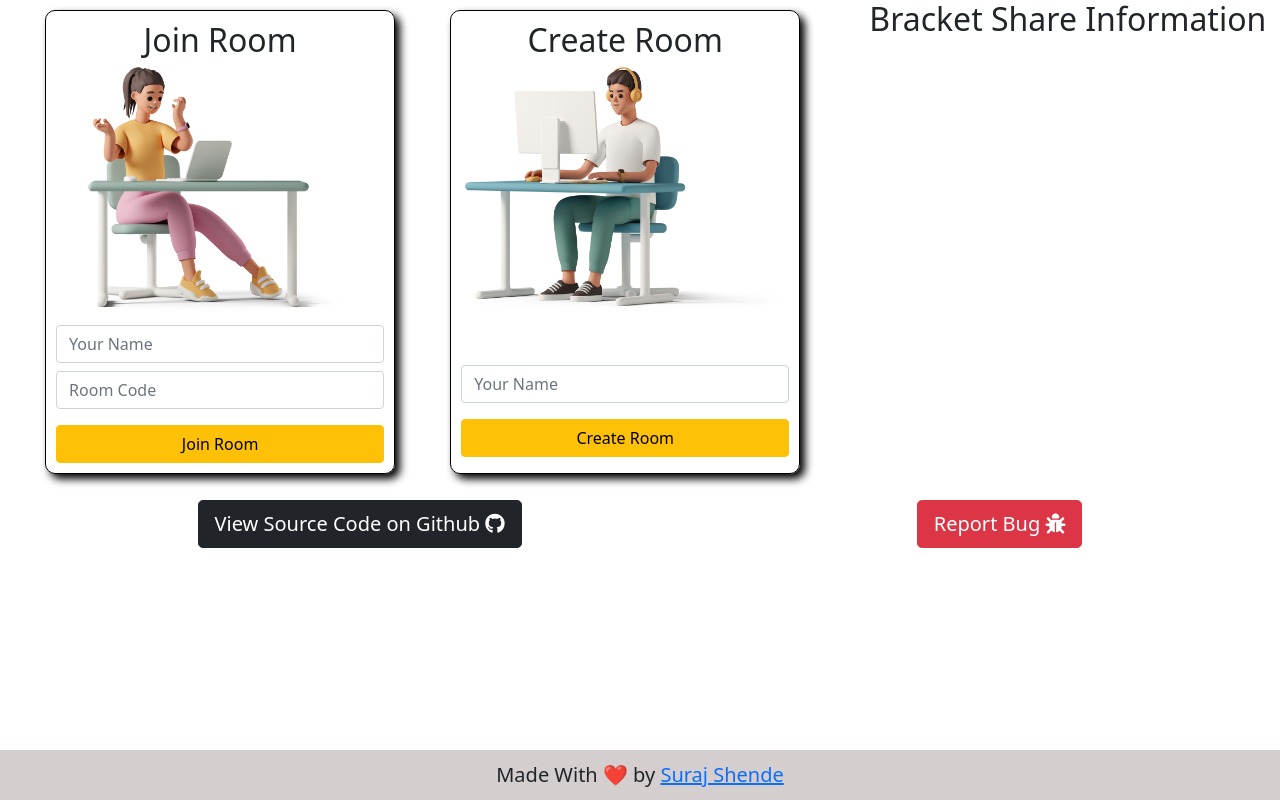
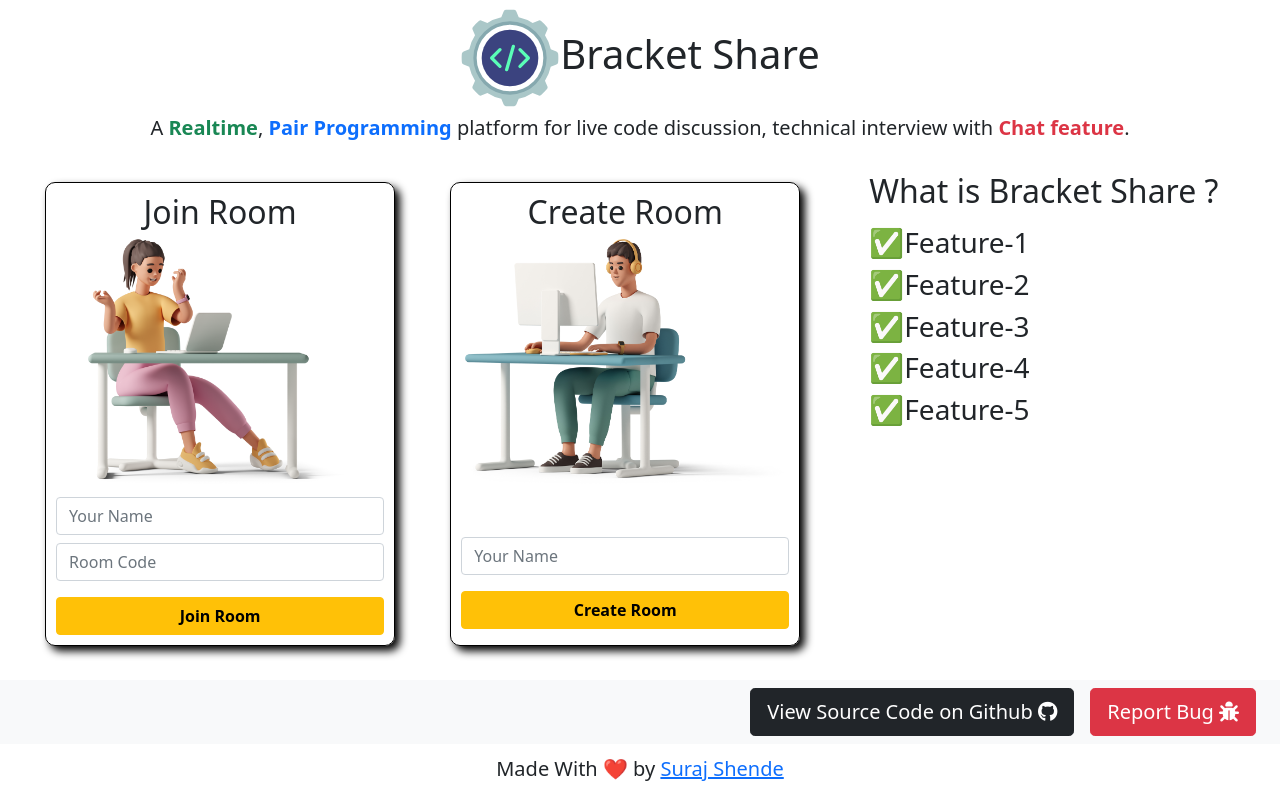
Before and after one commit to surajshende247/bracket-share, a React (Create React App) app in the folder client/: page / in a window 1280 px wide. Built offline with nearby package versions, Linux system fonts and the light colour scheme; no server answers.

Commit message:
refactor: logo, basic colors, fontweights and chat background

```diff
--- a/client/src/index.css
+++ b/client/src/index.css
@@ -5,6 +5,7 @@ body {
     sans-serif;
   -webkit-font-smoothing: antialiased;
   -moz-osx-font-smoothing: grayscale;
+  overflow-x: hidden;
 }
 
 code {
@@ -14,7 +15,7 @@ code {
 
 /*code for custom scrollbar starts here*/
 ::-webkit-scrollbar {
-  width: 10px;
+  width: 5px;
 }
 
 ::-webkit-scrollbar-track {
@@ -27,6 +28,6 @@ code {
   border-radius: 10px;
 }
 ::-webkit-scrollbar-thumb:hover {
-  background: #b30000;
+  background: #4e4752;
 }
 /*code for custom scrollbar ends here*/
--- a/client/src/views/Home/Home.css
+++ b/client/src/views/Home/Home.css
@@ -1,3 +1,8 @@
+.home-container{
+}
+.img-logo{
+    height: 100px;
+}
 .card-room-entry{
     width:350px;
     border-radius: 10px;
@@ -17,8 +22,11 @@
     position: fixed;
     bottom: 0;
     width: 100%;
-    height: 50px;
-    background-color: #d4cece;
+    height: 120px;
+    background-color:rgb(255, 255, 255);
+}
+.footer-text{
     font-size: 20px;
     padding: 10px;
+    width: 100%;
 }
--- a/client/src/views/Home/Home.js
+++ b/client/src/views/Home/Home.js
@@ -5,6 +5,7 @@ import './Home.css';
 
 import imgBoy from './../../assets/img/img-boy.png';
 import imgGirl from './../../assets/img/img-girl.png';
+import logo from './../../assets/img/logo.svg';
 
 function Home() {
     let navigate = useNavigate();
@@ -28,8 +29,20 @@ function Home() {
     }
 
     return (
-        <div>
-            <div className="row">
+        <div className="home-container">
+            <div className="p-2">
+
+                <h1 className="text-center"><img src={logo} alt="logo" className="img-logo"/>Bracket Share</h1>
+
+                <h5 className="text-center sub-heading">
+                    A <span className="text-success fw-bold">Realtime</span>, {" "}
+                    <span className="text-primary fw-bold">Pair Programming</span>{" "}
+                    platform for live code discussion, technical interview with {" "}
+                    <span className="text-danger fw-bold">Chat feature</span>.
+                </h5>
+            </div>
+
+            <div className="row mt-3 mb-3">
                 <div className="col-md-8 d-md-flex flex-row justify-content-evenly">
                     <div className="card-room-entry">
                         <h2 className="text-center">Join Room</h2>
@@ -49,7 +62,7 @@ function Home() {
                             value={roomData.roomCode}
                             onChange={(e) => setRoomData({...roomData, roomCode: e.target.value})}
                             required/>
-                            <button type="submit" className="btn btn-warning w-100 mt-3">Join Room</button>
+                            <button type="submit" className="btn btn-warning w-100 mt-3 fw-bold">Join Room</button>
                         </form>
                     </div>
 
@@ -63,22 +76,29 @@ function Home() {
                             value={roomData.userName}
                             onChange={(e) => setRoomData({...roomData, userName: e.target.value})}
                             required/>
-                            <button type="submit" className="btn btn-warning w-100 mt-3">Create Room</button>
+                            <button type="submit" className="btn btn-warning w-100 mt-3 fw-bold">Create Room</button>
                         </form>
                     </div>
 
 
                 </div>
                 <div className="col-md-4">
-                    <h2>Bracket Share Information</h2>
+                    <h2>What is Bracket Share ?</h2>
+                    <p></p>
+                    <h3>✅Feature-1</h3>
+                    <h3>✅Feature-2</h3>
+                    <h3>✅Feature-3</h3>
+                    <h3>✅Feature-4</h3>
+                    <h3>✅Feature-5</h3>
                 </div>
             </div>
-            <div className="d-flex flex-row d-flex justify-content-around">
-                <a href="https://github.com/surajshende247/bracket-share" target="_blank" className="btn btn-lg btn-dark  mt-3"> View Source Code on Github <i className="fa fa-github"></i></a>
-                <a href="https://github.com/surajshende247/bracket-share/issues/new" target="_blank" className="btn btn-lg btn-danger  mt-3"> Report Bug <i className="fa fa-bug"></i></a>
+
+            <footer className="footer">
+            <div className="d-flex flex-row d-flex justify-content-end bg-light p-2">
+                <a href="https://github.com/surajshende247/bracket-share" target="_blank" className="btn btn-lg btn-dark me-3"> View Source Code on Github <i className="fa fa-github"></i></a>
+                <a href="https://github.com/surajshende247/bracket-share/issues/new" target="_blank" className="btn btn-lg btn-danger me-3"> Report Bug <i className="fa fa-bug"></i></a>
             </div>
-            <footer className="footer">
-                <div className="container text-center">
+                <div className="footer-text container text-center">
                     Made With ❤️ by <a href="https://github.com/surajshende247">Suraj Shende</a>
                 </div>
             </footer>
--- a/client/src/views/PairProgramming/PairProgramming.css
+++ b/client/src/views/PairProgramming/PairProgramming.css
@@ -21,7 +21,9 @@
 
 
 .chat-window{
-    background-color: tomato;
+    background-color: #8EC5FC;
+    background-image: linear-gradient(62deg, #8EC5FC 0%, #E0C3FC 100%);
+
 }
 .chat-container{
     height:500px;
```
Also changed, not shown: client/src/assets/img/logo.svg (added).
